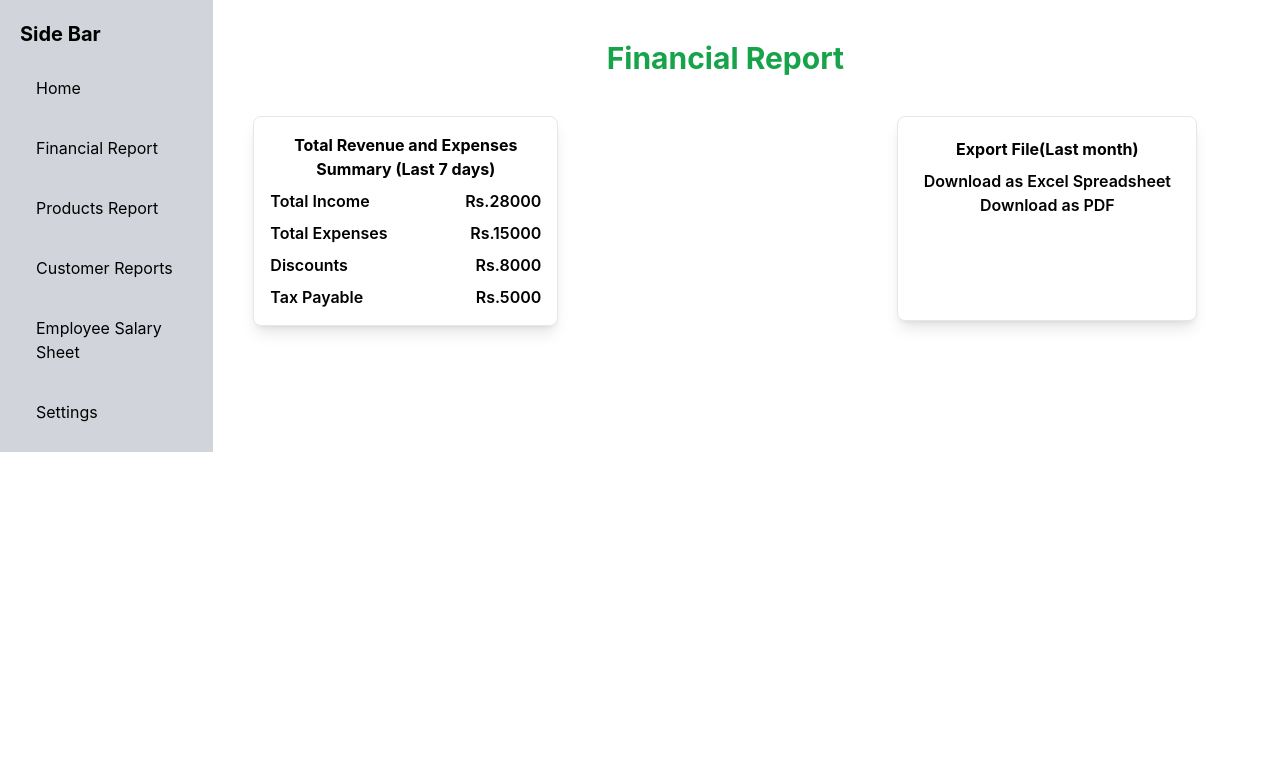
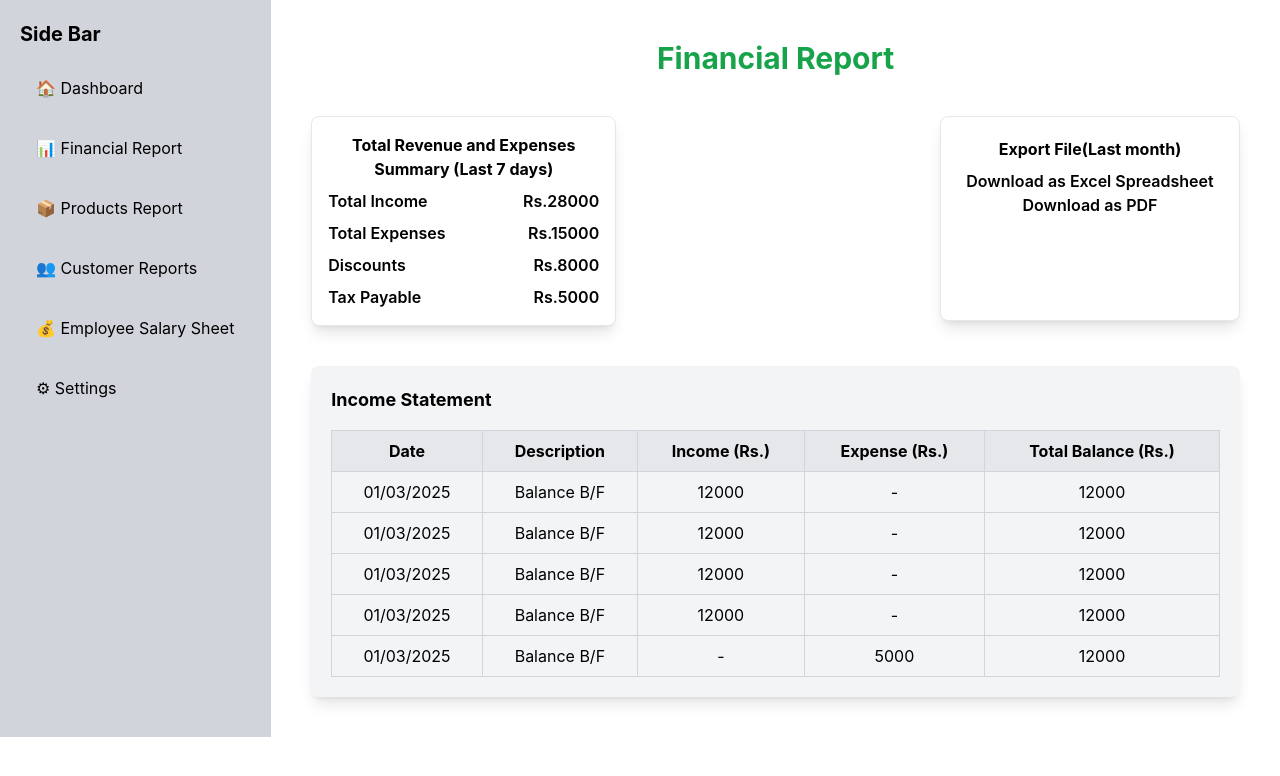
Before and after one commit to Thamidu-Peiris/CRIPS, a React (Create React App) app in the folder frontend/: page /financialreport in a window 1280 px wide. Shown: the top 776 px of the page. Built offline with nearby package versions, Linux system fonts and the light colour scheme.

Commit message:
Sales Reports updated(3)
Added more Features

```diff
--- a/frontend/src/dashboards/SalesManagerDashboard.js
+++ b/frontend/src/dashboards/SalesManagerDashboard.js
@@ -41,7 +41,7 @@ const SalesManagerDashboard = () => {
       <div className="w-[275px] bg-gray-300 p-5">
         <h2 className="text-xl font-bold mb-5">Side Bar</h2>
         <ul className="space-y-5">
-          <li><Link to="/" className="block px-4 py-2 rounded-lg hover:bg-green-600 hover:shadow-lg transition duration-300">🏠 Home</Link></li>
+          <li><Link to="/sales-manager-dashboard" className="block px-4 py-2 rounded-lg hover:bg-green-600 hover:shadow-lg transition duration-300">🏠 Dashboard</Link></li>
           <li><Link to="/FinancialReport" className="block px-4 py-2 rounded-lg hover:bg-green-600 hover:shadow-lg transition duration-300">📊 Financial Report</Link></li>
           <li><Link to="/ProductReport" className="block px-4 py-2 rounded-lg hover:bg-green-600 hover:shadow-lg transition duration-300">📦 Products Report</Link></li>
           <li><Link to="/CustomerReport" className="block px-4 py-2 rounded-lg hover:bg-green-600 hover:shadow-lg transition duration-300">👥 Customer Reports</Link></li>
@@ -52,7 +52,31 @@ const SalesManagerDashboard = () => {
 
 
       {/* Main Content */}
-      <div className="w-4/5 p-10 text-center">
+      <div className="w-4/5 p-10 text-center relative">
+      {/* Top-left "My Account" Button */}
+       <div className="absolute top-0 right-0 p-4">
+        <button className="flex items-center space-x-2 text-gray-700 hover:text-gray-900">
+         <img
+           src="/default-profile.png"
+           alt="Profile"
+           className="w-8 h-8 object-cover rounded-full"
+          />
+          <span className="text-sm font-medium">Sales Manager</span>
+          <svg
+              stroke="currentColor"
+              fill="currentColor"
+              strokeWidth="0"
+              viewBox="0 0 320 512"
+              className="text-sm"
+              height="1em"
+              width="1em"
+              xmlns="http://www.w3.org/2000/svg"
+            >
+              <path d="M143 352.3L7 216.3c-9.4-9.4-9.4-24.6 0-33.9l22.6-22.6c9.4-9.4 24.6-9.4 33.9 0l96.4 96.4 96.4-96.4c9.4-9.4 24.6-9.4 33.9 0l22.6 22.6c9.4 9.4 9.4 24.6 0 33.9l-136 136c-9.2 9.4-24.4 9.4-33.8 0z"></path>
+            </svg>
+        </button>
+      </div>
+
         <h1 className="text-3xl font-bold text-green-600">Sales and Report Dashboard Page</h1>
         <p>Welcome to the Sales Dashboard</p>
 
--- a/frontend/src/dashboards/SalesReports/CustomerReport.js
+++ b/frontend/src/dashboards/SalesReports/CustomerReport.js
@@ -5,18 +5,18 @@ import { Link } from "react-router-dom";
 const CustomerReport = () => {
     return (
         <div className ="felx h-parent">
-            {/*Sidebar*/}
-            <div className="w-1/6 bg-gray-300 p-5">
-            <h2 className="text-xl font-bold mb-5">Side Bar</h2>
-            <ul className="space-y-5">
-                <li><Link to="/" className="">Home</Link></li>
-                <li><Link to="/financialReport" className="block px-4 py-2 rounded-lg hover:bg-green-600 hover:shadow-lg transition duration-300">Financial Report</Link></li>
-                <li><Link to="/ProductsReport" className="block px-4 py-2 rounded-lg hover:bg-green-600 hover:shadow-lg transition duration-300">Products Report</Link></li>
-                <li><Link to="/customerreport" className="block px-4 py-2 rounded-lg hover:bg-green-600 hover:shadow-lg transition duration-300">Customer Reports</Link></li>
-                <li><Link to="/salarypayroll" className="block px-4 py-2 rounded-lg hover:bg-green-600 hover:shadow-lg transition duration-300">Employee Salary Sheet</Link></li>
-                <li><Link to="/dashboard/settings" className="block px-4 py-2 rounded-lg hover:bg-green-600 hover:shadow-lg transition duration-300">Settings</Link></li>
-            </ul>
-            </div>
+            {/* Sidebar */}
+                  <div className="w-[275px] bg-gray-300 p-5">
+                    <h2 className="text-xl font-bold mb-5">Side Bar</h2>
+                    <ul className="space-y-5">
+                      <li><Link to="/sales-manager-dashboard" className="block px-4 py-2 rounded-lg hover:bg-green-600 hover:shadow-lg transition duration-300">🏠 Dashboard</Link></li>
+                      <li><Link to="/FinancialReport" className="block px-4 py-2 rounded-lg hover:bg-green-600 hover:shadow-lg transition duration-300">📊 Financial Report</Link></li>
+                      <li><Link to="/ProductReport" className="block px-4 py-2 rounded-lg hover:bg-green-600 hover:shadow-lg transition duration-300">📦 Products Report</Link></li>
+                      <li><Link to="/CustomerReport" className="block px-4 py-2 rounded-lg hover:bg-green-600 hover:shadow-lg transition duration-300">👥 Customer Reports</Link></li>
+                      <li><Link to="/SalarySheet" className="block px-4 py-2 rounded-lg hover:bg-green-600 hover:shadow-lg transition duration-300">💰 Employee Salary Sheet</Link></li>
+                      <li><Link to="/dashboard/settings" className="block px-4 py-2 rounded-lg hover:bg-green-600 hover:shadow-lg transition duration-300"> ⚙ Settings</Link></li>
+                    </ul>
+                  </div>
         </div>
     )
 }
--- a/frontend/src/dashboards/SalesReports/FinancialReport.js
+++ b/frontend/src/dashboards/SalesReports/FinancialReport.js
@@ -2,19 +2,27 @@
 import React from "react";
 import { Link } from "react-router-dom";
 
+const incstatement = [
+    {date: "01/03/2025", description: "Balance B/F",  income: 12000, expense: "-", balance: 12000},
+    {date: "01/03/2025", description: "Balance B/F",  income: 12000, expense: "-", balance: 12000},
+    {date: "01/03/2025", description: "Balance B/F",  income: 12000, expense: "-", balance: 12000},
+    {date: "01/03/2025", description: "Balance B/F",  income: 12000, expense: "-", balance: 12000},
+    {date: "01/03/2025", description: "Balance B/F",  income: "-", expense: "5000", balance: 12000},
+];
+
 const FinancialReport = () => {
     return (
         <div className ="flex h-parent">
-            {/*Sidebar*/}
-            <div className="w-1/6 bg-gray-300 p-5">
+            {/* Sidebar */}
+                  <div className="w-[275px] bg-gray-300 p-5">
                     <h2 className="text-xl font-bold mb-5">Side Bar</h2>
                     <ul className="space-y-5">
-                <li><Link to="/" className="block px-4 py-2 rounded-lg hover:bg-green-600 hover:shadow-lg transition duration-300">Home</Link></li>
-                <li><Link to="/financialReport" className="block px-4 py-2 rounded-lg hover:bg-green-600 hover:shadow-lg transition duration-300">Financial Report</Link></li>
-                <li><Link to="/ProductsReport" className="block px-4 py-2 rounded-lg hover:bg-green-600 hover:shadow-lg transition duration-300">Products Report</Link></li>
-                <li><Link to="/customerreport" className="block px-4 py-2 rounded-lg hover:bg-green-600 hover:shadow-lg transition duration-300">Customer Reports</Link></li>
-                <li><Link to="/salarypayroll" className="block px-4 py-2 rounded-lg hover:bg-green-600 hover:shadow-lg transition duration-300">Employee Salary Sheet</Link></li>
-                <li><Link to="/dashboard/settings" className="block px-4 py-2 rounded-lg hover:bg-green-600 hover:shadow-lg transition duration-300">Settings</Link></li>
+                      <li><Link to="/sales-manager-dashboard" className="block px-4 py-2 rounded-lg hover:bg-green-600 hover:shadow-lg transition duration-300">🏠 Dashboard</Link></li>
+                      <li><Link to="/FinancialReport" className="block px-4 py-2 rounded-lg hover:bg-green-600 hover:shadow-lg transition duration-300">📊 Financial Report</Link></li>
+                      <li><Link to="/ProductReport" className="block px-4 py-2 rounded-lg hover:bg-green-600 hover:shadow-lg transition duration-300">📦 Products Report</Link></li>
+                      <li><Link to="/CustomerReport" className="block px-4 py-2 rounded-lg hover:bg-green-600 hover:shadow-lg transition duration-300">👥 Customer Reports</Link></li>
+                      <li><Link to="/SalarySheet" className="block px-4 py-2 rounded-lg hover:bg-green-600 hover:shadow-lg transition duration-300">💰 Employee Salary Sheet</Link></li>
+                      <li><Link to="/dashboard/settings" className="block px-4 py-2 rounded-lg hover:bg-green-600 hover:shadow-lg transition duration-300"> ⚙ Settings</Link></li>
                     </ul>
                   </div>
 
@@ -52,7 +60,36 @@ const FinancialReport = () => {
                     <h2 className="text-s font-semibold">Download as PDF</h2>
 
                </div>
+            </div>
 
+                {/*Recent Orders*/}
+                <div className="p-20 bg-gray-100 p-5 mt-10 rounded-lg shadow-lg">
+                    <div className="flex justify-between items-center mb-4">
+                        <h2 className="text-lg font-bold">Income Statement</h2>
+                    </div>
+
+                    <table className="w-full border-collapse border border-gray-300">
+                        <thead>
+                            <tr className="bg-gray-200">
+                                <th className ="border border-gray-300 p-2">Date</th>
+                                <th className ="border border-gray-300 p-2">Description</th>
+                                <th className ="border border-gray-300 p-2">Income (Rs.)</th>
+                                <th className ="border border-gray-300 p-2">Expense (Rs.)</th>
+                                <th className ="border border-gray-300 p-2">Total Balance (Rs.)</th>
+                            </tr>
+                        </thead>
+                        <tbody>
+                            {incstatement.map((order) => (
+                            <tr className="text-center">
+                               <td className="border border-gray-300 p-2">{order.date}</td>
+                               <td className="border border-gray-300 p-2">{order.description}</td>
+                               <td className="border border-gray-300 p-2">{order.income}</td>
+                               <td className="border border-gray-300 p-2">{order.expense}</td>
+                               <td className="border border-gray-300 p-2">{order.balance}</td>
+                            </tr>
+                            ))}
+                        </tbody>
+                    </table>
 
                 </div>
 
--- a/frontend/src/dashboards/SalesReports/ProductReport.js
+++ b/frontend/src/dashboards/SalesReports/ProductReport.js
@@ -5,18 +5,18 @@ import { Link } from "react-router-dom";
 const ProductReport = () => {
     return (
         <div className ="felx h-parent">
-            {/*Sidebar*/}
-            <div className="w-1/6 bg-gray-300 p-5">
-            <h2 className="text-xl font-bold mb-5">Side Bar</h2>
-            <ul className="space-y-5">
-                <li><Link to="/" className="">Home</Link></li>
-                <li><Link to="/financialReport" className="block px-4 py-2 rounded-lg hover:bg-green-600 hover:shadow-lg transition duration-300">Financial Report</Link></li>
-                <li><Link to="/ProductsReport" className="block px-4 py-2 rounded-lg hover:bg-green-600 hover:shadow-lg transition duration-300">Products Report</Link></li>
-                <li><Link to="/customerreport" className="block px-4 py-2 rounded-lg hover:bg-green-600 hover:shadow-lg transition duration-300">Customer Reports</Link></li>
-                <li><Link to="/salarypayroll" className="block px-4 py-2 rounded-lg hover:bg-green-600 hover:shadow-lg transition duration-300">Employee Salary Sheet</Link></li>
-                <li><Link to="/dashboard/settings" className="block px-4 py-2 rounded-lg hover:bg-green-600 hover:shadow-lg transition duration-300">Settings</Link></li>
-            </ul>
-            </div>
+            {/* Sidebar */}
+                  <div className="w-[275px] bg-gray-300 p-5">
+                    <h2 className="text-xl font-bold mb-5">Side Bar</h2>
+                    <ul className="space-y-5">
+                      <li><Link to="/sales-manager-dashboard" className="block px-4 py-2 rounded-lg hover:bg-green-600 hover:shadow-lg transition duration-300">🏠 Dashboard</Link></li>
+                      <li><Link to="/FinancialReport" className="block px-4 py-2 rounded-lg hover:bg-green-600 hover:shadow-lg transition duration-300">📊 Financial Report</Link></li>
+                      <li><Link to="/ProductReport" className="block px-4 py-2 rounded-lg hover:bg-green-600 hover:shadow-lg transition duration-300">📦 Products Report</Link></li>
+                      <li><Link to="/CustomerReport" className="block px-4 py-2 rounded-lg hover:bg-green-600 hover:shadow-lg transition duration-300">👥 Customer Reports</Link></li>
+                      <li><Link to="/SalarySheet" className="block px-4 py-2 rounded-lg hover:bg-green-600 hover:shadow-lg transition duration-300">💰 Employee Salary Sheet</Link></li>
+                      <li><Link to="/dashboard/settings" className="block px-4 py-2 rounded-lg hover:bg-green-600 hover:shadow-lg transition duration-300"> ⚙ Settings</Link></li>
+                    </ul>
+                  </div>
         </div>
     )
 }
--- a/frontend/src/dashboards/SalesReports/SalarySheet.js
+++ b/frontend/src/dashboards/SalesReports/SalarySheet.js
@@ -5,18 +5,18 @@ import { Link } from "react-router-dom";
 const SalarySheet = () => {
     return (
         <div className ="felx h-parent">
-            {/*Sidebar*/}
-            <div className="w-1/6 bg-gray-300 p-5">
-            <h2 className="text-xl font-bold mb-5">Side Bar</h2>
-            <ul className="space-y-5">
-                <li><Link to="/" className="">Home</Link></li>
-                <li><Link to="/FinancialReport" className="block px-4 py-2 rounded-lg hover:bg-green-600 hover:shadow-lg transition duration-300">Financial Report</Link></li>
-                <li><Link to="/ProductsReport" className="block px-4 py-2 rounded-lg hover:bg-green-600 hover:shadow-lg transition duration-300">Products Report</Link></li>
-                <li><Link to="/CustomerReport" className="block px-4 py-2 rounded-lg hover:bg-green-600 hover:shadow-lg transition duration-300">Customer Reports</Link></li>
-                <li><Link to="/SalarySheet" className="block px-4 py-2 rounded-lg hover:bg-green-600 hover:shadow-lg transition duration-300">Employee Salary Sheet</Link></li>
-                <li><Link to="/dashboard/settings" className="block px-4 py-2 rounded-lg hover:bg-green-600 hover:shadow-lg transition duration-300">Settings</Link></li>
-            </ul>
-            </div>
+            {/* Sidebar */}
+                  <div className="w-[275px] bg-gray-300 p-5">
+                    <h2 className="text-xl font-bold mb-5">Side Bar</h2>
+                    <ul className="space-y-5">
+                      <li><Link to="/sales-manager-dashboard" className="block px-4 py-2 rounded-lg hover:bg-green-600 hover:shadow-lg transition duration-300">🏠 Dashboard</Link></li>
+                      <li><Link to="/FinancialReport" className="block px-4 py-2 rounded-lg hover:bg-green-600 hover:shadow-lg transition duration-300">📊 Financial Report</Link></li>
+                      <li><Link to="/ProductReport" className="block px-4 py-2 rounded-lg hover:bg-green-600 hover:shadow-lg transition duration-300">📦 Products Report</Link></li>
+                      <li><Link to="/CustomerReport" className="block px-4 py-2 rounded-lg hover:bg-green-600 hover:shadow-lg transition duration-300">👥 Customer Reports</Link></li>
+                      <li><Link to="/SalarySheet" className="block px-4 py-2 rounded-lg hover:bg-green-600 hover:shadow-lg transition duration-300">💰 Employee Salary Sheet</Link></li>
+                      <li><Link to="/dashboard/settings" className="block px-4 py-2 rounded-lg hover:bg-green-600 hover:shadow-lg transition duration-300"> ⚙ Settings</Link></li>
+                    </ul>
+                  </div>
         </div>
     )
 }
```
Lines whose indentation alone changed are shown as unchanged.
